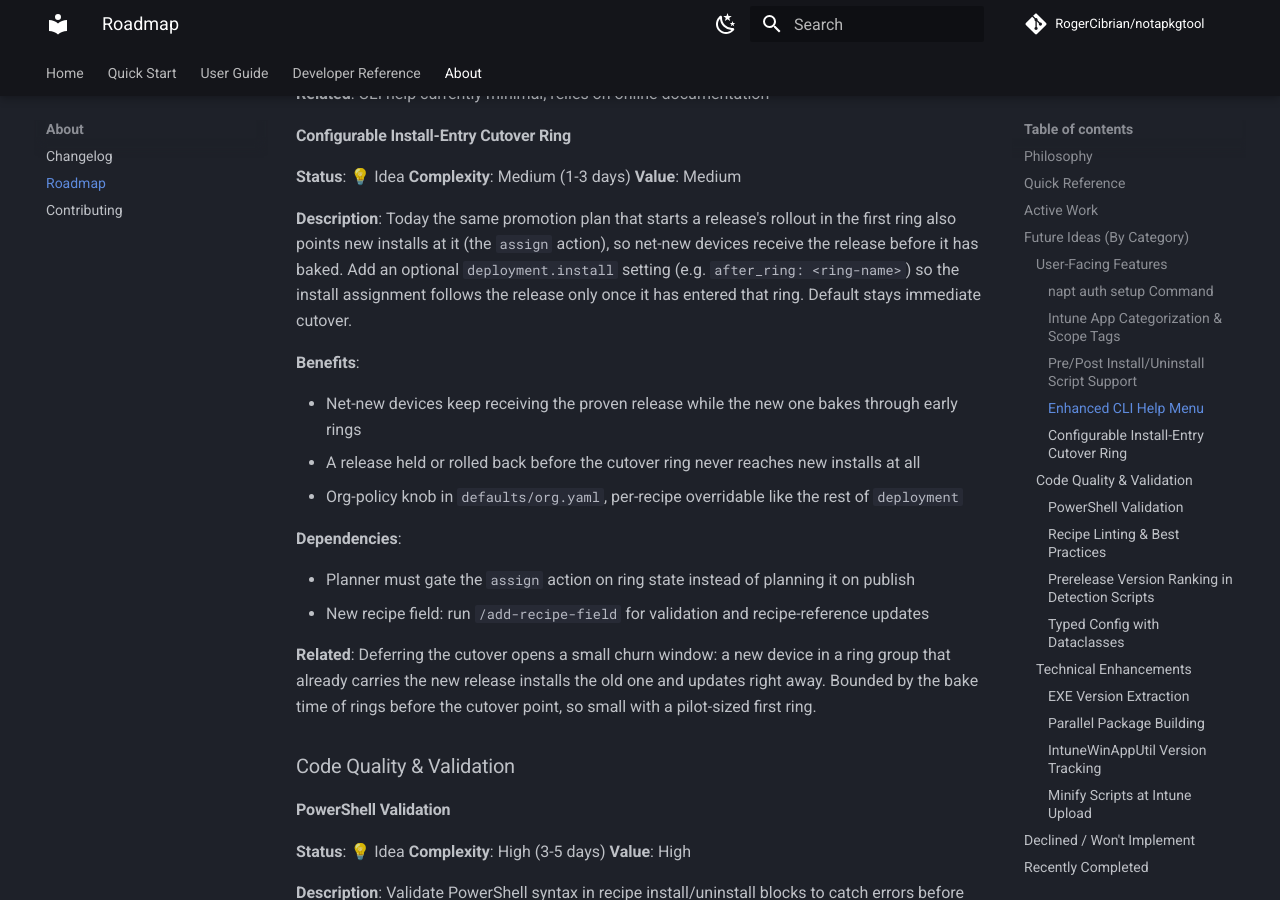
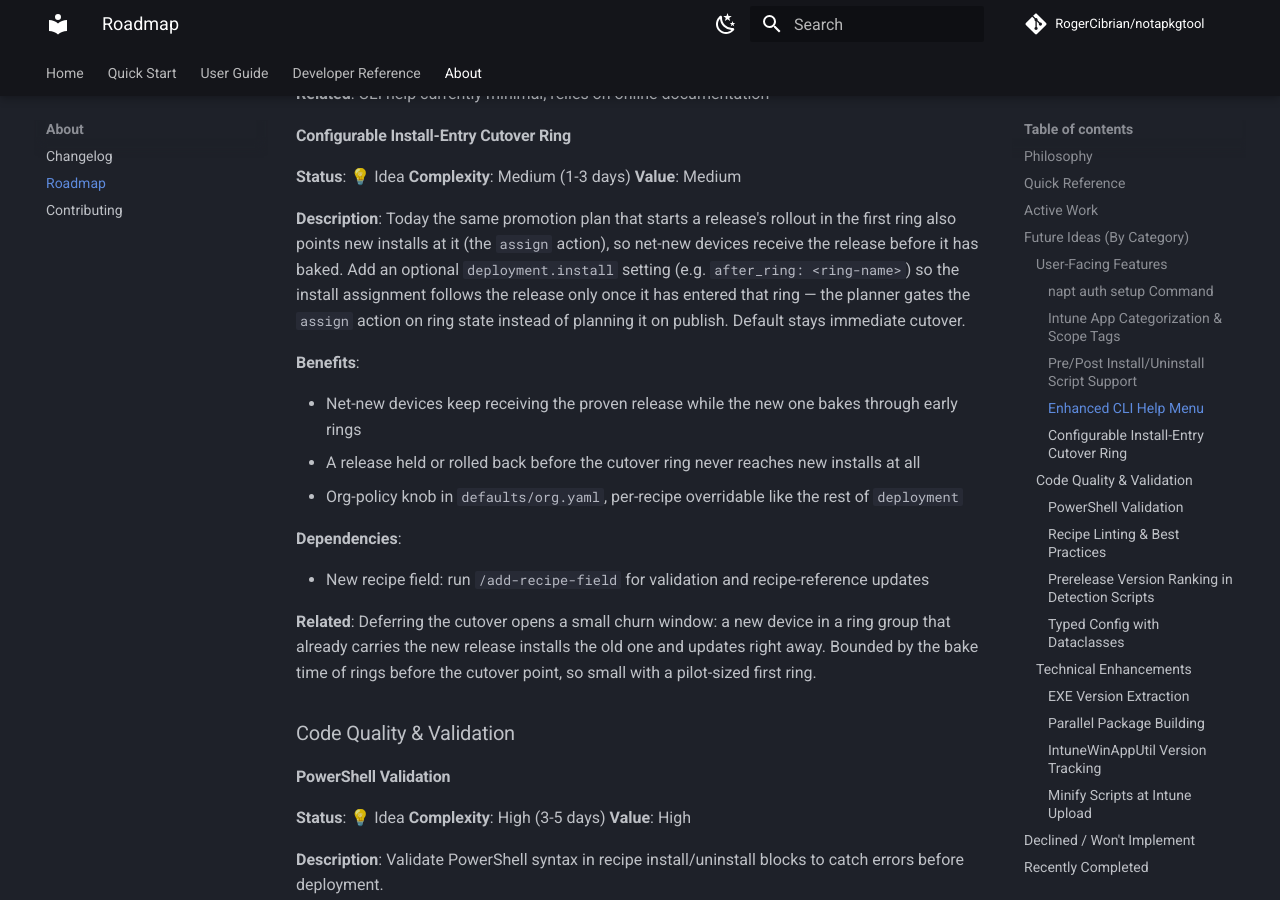
Before and after one commit to RogerCibrian/notapkgtool, an MkDocs documentation site: the page built from docs/roadmap.md, in a window 1280 px wide and 900 px high, scrolled down 4257 px. Built offline with MkDocs 1.6.1 and Material for MkDocs 9.7.7, drawn with Linux system fonts in a browser that asks for light colours; comment, search, counter and statistics services are not loaded; some of the changed lines change nothing that is shown.

Commit message:
docs: Fold planner note into roadmap description

```diff
--- a/docs/roadmap.md
+++ b/docs/roadmap.md
@@ -167,7 +167,8 @@ rollout in the first ring also points new installs at it (the `assign`
 action), so net-new devices receive the release before it has baked.
 Add an optional `deployment.install` setting (e.g.
 `after_ring: <ring-name>`) so the install assignment follows the release
-only once it has entered that ring.
+only once it has entered that ring — the planner gates the `assign`
+action on ring state instead of planning it on publish.
 Default stays immediate cutover.
 
 **Benefits**:
@@ -181,8 +182,6 @@ Default stays immediate cutover.
 
 **Dependencies**:
 
-- Planner must gate the `assign` action on ring state instead of
-  planning it on publish
 - New recipe field: run `/add-recipe-field` for validation and
   recipe-reference updates
 
```
